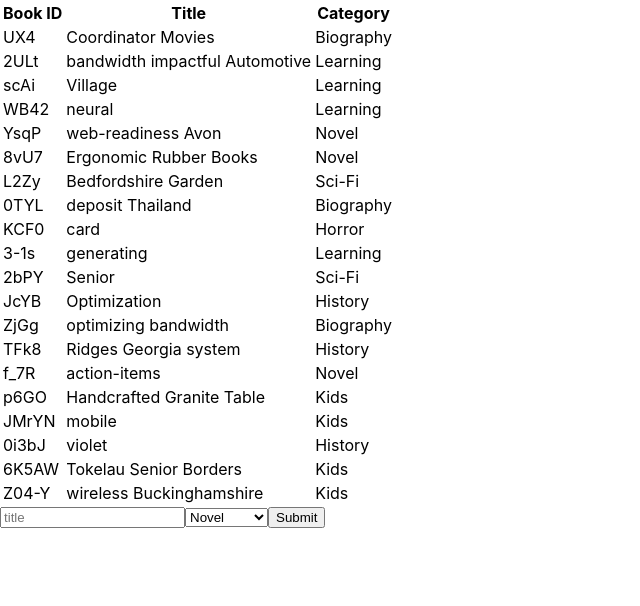
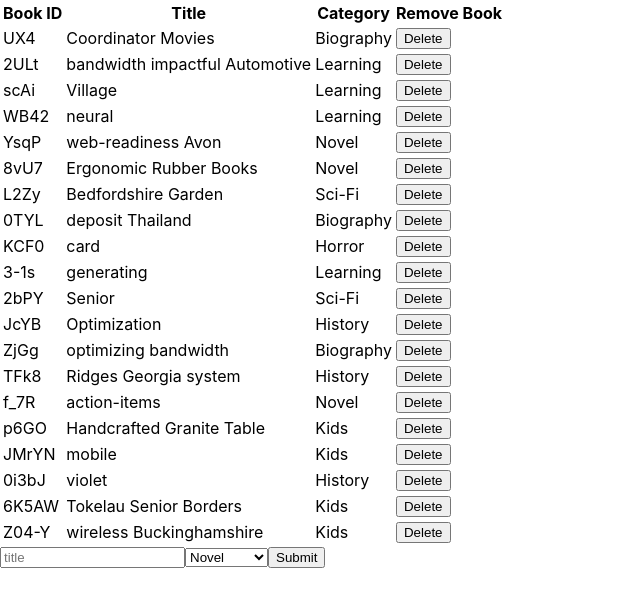
Before and after one commit to cdrani/book-cms, a React (Create React App) app: page / in a window 1280 px wide. Shown: the top 606 px of the page, without its empty margins (0-640 px from the left). Built offline with nearby package versions, Linux system fonts and the light colour scheme.

Commit message:
implementation of removeBook upon remove button

```diff
--- a/src/components/Book.js
+++ b/src/components/Book.js
@@ -1,11 +1,20 @@
 import React from 'react'
 
-const Book = ({ book: { id, title, category } }) => (
-  <tr>
-    <td>{id}</td>
-    <td>{title}</td>
-    <td>{category}</td>
-  </tr>
-)
+const Book = ({ book, handleRemoveBook }) => {
+  const handleClick = () => {
+    handleRemoveBook(book)
+  }
+
+  return (
+    <tr>
+      <td>{book.id}</td>
+      <td>{book.title}</td>
+      <td>{book.category}</td>
+      <td>
+        <button onClick={handleClick}>Delete</button>
+      </td>
+    </tr>
+  )
+}
 
 export default Book
--- a/src/containers/BooksList.js
+++ b/src/containers/BooksList.js
@@ -1,27 +1,31 @@
 import React from 'react'
 import { connect } from 'react-redux'
+import { removeBook } from '../actions'
 import Book from '../components/Book'
 
-const BooksList = ({ books }) => (
+const BooksList = ({ books, removeBook }) => {
+  return (
     <table>
       <thead>
         <tr>
           <th>Book ID</th>
           <th>Title</th>
           <th>Category</th>
+          <th>Remove Book</th>
         </tr>
       </thead>
       <tbody>
         {Object.values(books).map(book => (
-        <Book key={book.id} book={book} />
+          <Book handleRemoveBook={removeBook} key={book.id} book={book} />
         ))}
       </tbody>
     </table>
   )
+}
 
 const mapStateToProps = ({ books }) => ({ books })
 
 export default connect(
   mapStateToProps,
-  null
+  { removeBook }
 )(BooksList)
--- a/src/reducers/books.js
+++ b/src/reducers/books.js
@@ -5,11 +5,8 @@ export default handleActions(
   {
     CREATE_BOOK: (state, { payload: book }) => ({ ...state, [book.id]: book }),
     REMOVE_BOOK: (state, { payload: book }) => {
-      const { [book.id]: omit, ...books } = state.books
-      return {
-        ...state,
-        books
-      }
+      const { [book.id]: omit, ...books } = state
+      return { ...books }
     }
   },
   getBooks(20)
```
Lines whose indentation alone changed are shown as unchanged.
